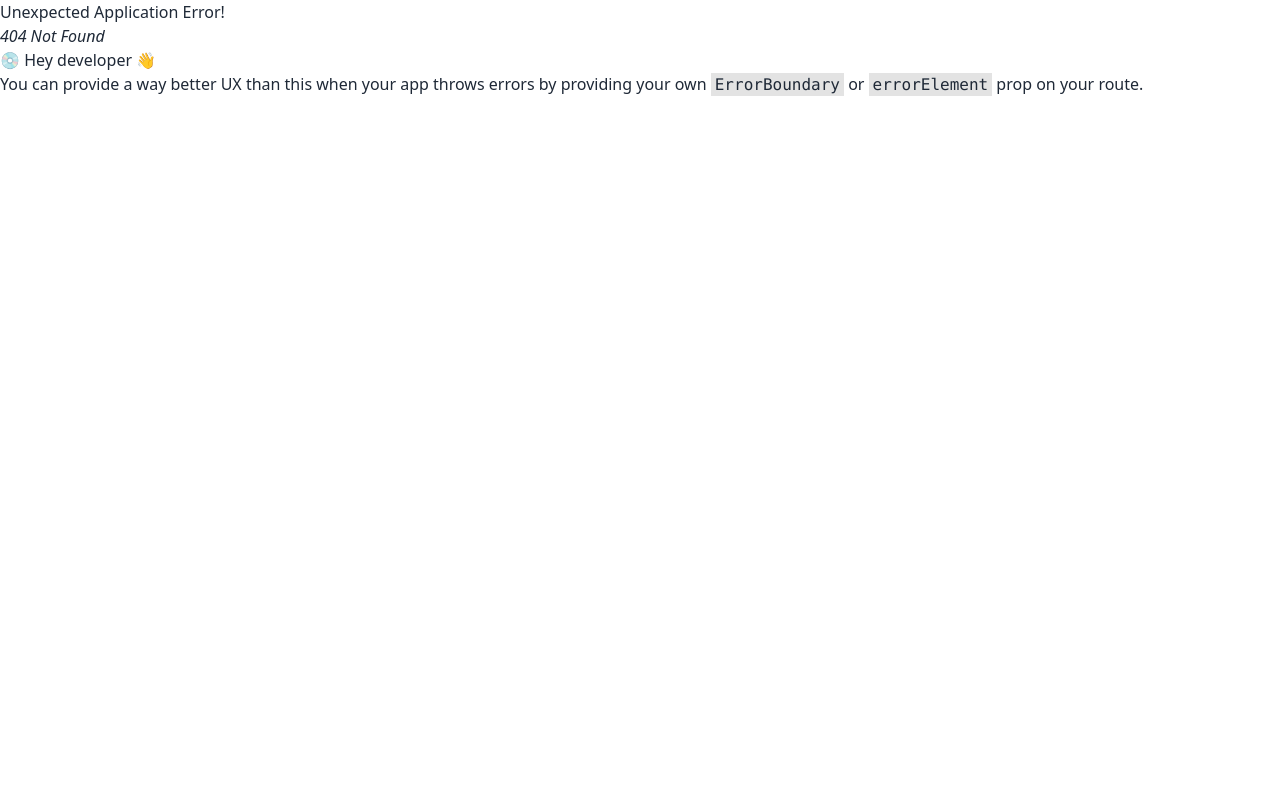
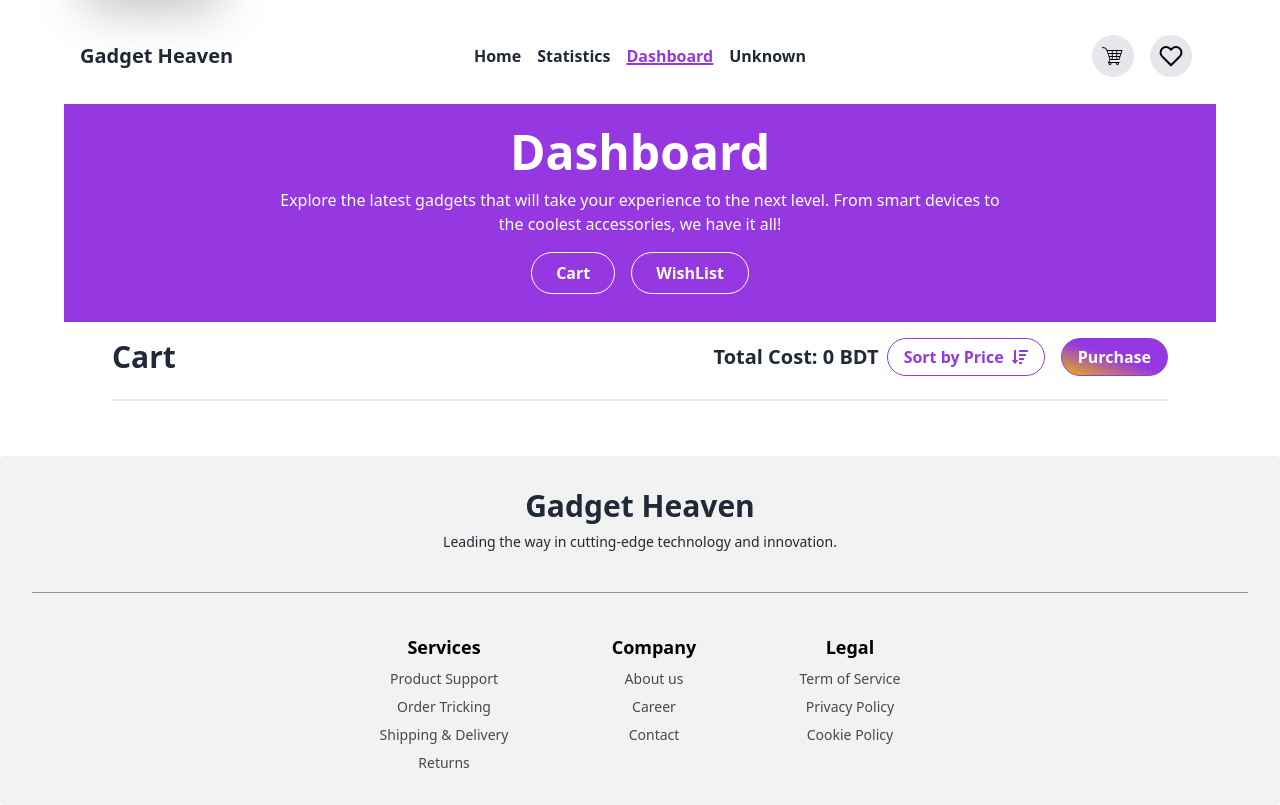
Before and after one commit to programming-hero-web-course-4/b10a8-gadget-heaven-alaminislam34, a React (Vite) app: page /dashboard/cart in a window 1280 px wide. Before the commit this address had no page. Built offline with nearby package versions, Linux system fonts and the light colour scheme.

Commit message:
added cart wishlist and another functionality

```diff
--- a/public/gadget.json
+++ b/public/gadget.json
@@ -4,7 +4,7 @@
     "product_title": "iPhone 13 Pro Max",
     "product_image": "https://i.ibb.co.com/P5DfpCT/i-Phone-13-pro-256-GB-2.jpg",
     "category": "Iphone",
-    "price": 149000,
+    "price": 125000,
     "description": "High-end smartphone with advanced camera and powerful performance.",
     "specification": [
       "6.7-inch OLED display",
@@ -36,7 +36,7 @@
     "product_title": "Google Pixel 6 Pro",
     "product_image": "https://i.ibb.co.com/b7HPQph/Google-Pixel-6-Pro.webp",
     "category": "Phones",
-    "price": 99000,
+    "price": 90000,
     "description": "Flagship Google phone with excellent camera and clean Android experience.",
     "specification": [
       "6.7-inch QHD+ display",
--- /dev/null
+++ b/src/Navbar/Navbar.css
@@ -0,0 +1,11 @@
+.Navbar_item a.active{
+    color: #9538E2;
+    text-decoration: underline;
+    text-decoration-color: #9538E2;
+    text-decoration-thickness: 2px;
+}
+.underlined_text {
+    text-decoration: underline;
+    text-decoration-color: white;
+    text-decoration-thickness: 2px;
+}
--- a/src/Navbar/Navbar.jsx
+++ b/src/Navbar/Navbar.jsx
@@ -6,6 +6,7 @@ import { RxCross2 } from "react-icons/rx";
 import { FiHeart } from "react-icons/fi";
 import { NavLink, useLocation, useNavigate } from "react-router-dom";
 import { ProductContext } from "../Pages/ProductContext";
+import "./Navbar.css";
 
 const Navbar = () => {
   const { products, liked, total, id } = useContext(ProductContext);
@@ -17,7 +18,10 @@ const Navbar = () => {
 
   const navigate = useNavigate();
   const handleDashboard = () => {
-    navigate("/dashboard");
+    navigate("/dashboard/cart");
+  };
+  const handleWishlist = () => {
+    navigate("/dashboard/wishlist");
   };
   useEffect(() => {
     switch (location.pathname) {
@@ -35,6 +39,14 @@ const Navbar = () => {
         break;
       case `/viewDetails/${id}`:
         document.title = "Gadget Heaven";
+        setHome(false);
+        break;
+      case "/dashboard/cart":
+        document.title = "Dashboard || Gadget Heaven";
+        setHome(false);
+        break;
+      case "/dashboard/wish":
+        document.title = "Dashboard || Gadget Heaven";
         setHome(false);
         break;
       case "/":
@@ -65,8 +77,8 @@ const Navbar = () => {
     >
       <div
         className={`navbar  max-w-6xl mx-auto ${
-          isHome ? "bg-[#9538e2] text-white rounded-t-xl" : ""
-        } `}
+          isHome ? "bg-[#9538e2] text-white " : ""
+        } ${isSticky ? "rounded-none" : "rounded-t-xl"} `}
       >
         <div className="navbar-start">
           <div className="dropdown">
@@ -101,18 +113,22 @@ const Navbar = () => {
             Gadget Heaven
           </NavLink>
         </div>
-        <div className="navbar-center hidden lg:flex">
-          <ul className="menu menu-horizontal px-1">
-            <li>
+        <div className=" navbar-center hidden lg:flex">
+          <ul
+            className={`${
+              isHome ? "" : "Navbar_item"
+            } flex flex-row gap-4 px-1`}
+          >
+            <li className={`font-semibold ${isHome ? "underlined_text" : ""}`}>
               <NavLink to="/">Home</NavLink>
             </li>
-            <li>
+            <li className={`font-semibold `}>
               <NavLink to="/statistics">Statistics</NavLink>
             </li>
-            <li>
+            <li className={`font-semibold `}>
               <NavLink to="/dashboard">Dashboard</NavLink>
             </li>
-            <li>
+            <li className={`font-semibold `}>
               <NavLink to="/unknown">Unknown</NavLink>
             </li>
           </ul>
@@ -146,7 +162,7 @@ const Navbar = () => {
                 </h1>
                 <div className="divider"></div>
                 <p className="font-semibold text-[#9538E2]">
-                  Subtotal: {total}k
+                  Subtotal: {total} BDT
                 </p>
                 <button
                   onClick={handleDashboard}
@@ -175,11 +191,18 @@ const Navbar = () => {
             {isTrue ? (
               <div
                 tabIndex={0}
-                className="dropdown-content bg-white shadow-xl p-4 rounded-lg w-[150px]"
+                className="dropdown-content bg-white shadow-xl p-4 rounded-lg w-40"
               >
                 <h1 className="text-lg text-center font-bold text-black">
-                  {liked.length} liked items
+                  {liked.length} Items in WishList
                 </h1>
+                <div className="divider"></div>
+                <button
+                  onClick={handleWishlist}
+                  className="py-1 md:py-2 px-2 md:px-4 rounded-full bg-[#9538E2] text-white font-semibold"
+                >
+                  WishList
+                </button>
               </div>
             ) : (
               ""
--- /dev/null
+++ b/src/Pages/Cart.jsx
@@ -0,0 +1,106 @@
+import { useContext } from "react";
+import { ProductContext } from "./ProductContext";
+import { RxCrossCircled } from "react-icons/rx";
+import { toast, ToastContainer } from "react-toastify";
+import { ImCross } from "react-icons/im";
+import { FaSortAmountDown } from "react-icons/fa";
+import success from "../assets/Group.png";
+
+const Cart = () => {
+  const { products, setProducts, total, setTotal } = useContext(ProductContext);
+  const handleRemoveCartItem = (id) => {
+    const remainingProducts = products.filter((p) => p.product_id !== id);
+    setProducts(remainingProducts);
+    toast(
+      <div className="flex gap-2 items-center">
+        <ImCross className="text-red-500" />
+        <p>Removed item</p>
+      </div>
+    );
+  };
+  const handlePurchase = () => {
+    document.getElementById("my_modal_5").showModal();
+    setProducts([]);
+  };
+  const handleSortByPrice = () => {
+    const sortPrice = [...products].sort(
+      (a, b) => parseFloat(b.price) - parseFloat(a.price)
+    );
+    setProducts(sortPrice);
+  };
+  return (
+    <div>
+      <div className="flex justify-between items-center">
+        <h2 className="text-xl md:text-2xl lg:text-3xl font-bold">Cart</h2>
+        <div className="flex gap-2 items-center">
+          <h4 className="text-lg md:text-xl font-bold">
+            Total Cost: {total} BDT
+          </h4>
+          <div className="flex flex-row gap-2 items-center justify-center">
+            <button
+              onClick={handleSortByPrice}
+              className="py-1.5 px-4 font-semibold rounded-full border border-[#9538e2] text-[#9538e2] flex flex-row gap-2 items-center justify-center"
+            >
+              <span>Sort by Price</span>
+              <FaSortAmountDown />
+            </button>
+            <button
+              onClick={handlePurchase}
+              className="py-1.5 px-4 ml-2 font-semibold rounded-full border text-white border-[#9538e2] bg-gradient-to-tr from-yellow-500 via-[#9538e2] to-[#9538e2]"
+            >
+              Purchase
+            </button>
+          </div>
+        </div>
+        {/* Open the modal using document.getElementById('ID').showModal() method */}
+        <dialog id="my_modal_5" className="modal modal-bottom sm:modal-middle">
+          <div className="modal-box flex flex-col justify-center items-center space-y-2">
+            <img src={success} alt="" />
+            <h3 className="font-bold text-xl">Payment Successfully</h3>
+            <div className="divider"></div>
+            <p className="font-medium text-black/70">Thanks for purchasing</p>
+            <p className="font-medium text-black/70">Total: {total} BDT</p>
+            <div className="modal-action">
+              <form method="dialog">
+                <button onClick={() => setTotal(0)} className="btn">
+                  Close
+                </button>
+              </form>
+            </div>
+          </div>
+        </dialog>
+      </div>
+      <div className="divider"></div>
+      <div className=" flex flex-col gap-4 my-4 md:my-6">
+        {products.map((product, index) => (
+          <div
+            key={index}
+            className="grid md:grid-cols-5 grid-cols-3 items-center gap-4 p-2 md:p-4 rounded-xl bg-white shadow-2xl relative"
+          >
+            <img src={product.product_image} alt="" />
+            <div className="md:col-span-4 col-span-2 md:space-y-4">
+              <h2 className="text-lg md:text-xl lg:text-2xl font-semibold">
+                {product.product_title}
+              </h2>
+              <p className="text-black/70 text-sm md:text-base">
+                {product.description}
+              </p>
+              <p className="text-sm md:text-base font-medium">
+                Price: $ {product.price}
+              </p>
+            </div>
+            <button
+              onClick={() => handleRemoveCartItem(product.product_id)}
+              className="absolute top-0 right-0 md:text-4xl text-3xl text-red-600"
+            >
+              <RxCrossCircled />
+            </button>
+          </div>
+        ))}
+      </div>
+      <ToastContainer />
+    </div>
+  );
+};
+
+export default Cart;
--- a/src/Pages/Dashboard.jsx
+++ b/src/Pages/Dashboard.jsx
@@ -1,13 +1,16 @@
-import { useContext } from "react";
-import { ProductContext } from "./ProductContext";
-import { RxCrossCircled } from "react-icons/rx";
+import { useState } from "react";
+import { Outlet, useNavigate } from "react-router-dom";
 
 const Dashboard = () => {
-  const { products, setProducts } = useContext(ProductContext);
-  const handleRemoveCartItem = (id) => {
-    const remainingProducts = products.filter((p) => p.product_id !== id);
-    setProducts(remainingProducts);
-    console.log(remainingProducts);
+  const [active, setActive] = useState("");
+  const navigate = useNavigate();
+  const handleCart = () => {
+    setActive("cart");
+    navigate("/dashboard/cart");
+  };
+  const handleWishlist = () => {
+    setActive("wish");
+    navigate("/dashboard/wishlist");
   };
   return (
     <div>
@@ -15,44 +18,57 @@ const Dashboard = () => {
         <h1 className="text-2xl md:text-3xl lg:text-5xl font-bold text-white">
           Dashboard
         </h1>
-        <p className="text-white md:w-8/12 mx-auto">
+        <p className="text-white md:w-8/12 mx-auto text-sm lg:text-base">
           Explore the latest gadgets that will take your experience to the next
           level. From smart devices to the coolest accessories, we have it all!
         </p>
-        <div className="flex gap-3 justify-center items-center">
-          <button className="md:py-2 py-1 text-sm md:text-base md:px-6 px-4 duration-300 rounded-full border border-white text-white hover:text-[#9538e2] font-semibold hover:bg-white">
+        <div
+          role="tablist"
+          className="tabs tabs-boxed justify-center flex gap-4 bg-transparent"
+        >
+          <a
+            onClick={handleCart}
+            role="tab"
+            className={`cursor-pointer border py-2 px-6 border-white font-semibold rounded-full ${
+              active === "cart"
+                ? "bg-white text-[#9538e2]"
+                : "bg-transparent text-white"
+            }`}
+          >
+            Cart
+          </a>
+          <a
+            onClick={handleWishlist}
+            role="tab"
+            className={`cursor-pointer border py-2 px-6 border-white font-semibold rounded-full ${
+              active === "wish"
+                ? "bg-white text-[#9538e2]"
+                : "bg-transparent text-white"
+            }`}
+          >
+            WishList
+          </a>
+        </div>
+        {/* <div role="tab" className=" tab tabs-boxed">
+          <button
+            role="tab"
+            onClick={handleCart}
+            className={`md:py-2 py-1 text-sm md:text-base md:px-6 px-4 duration-300 rounded-full border border-white text-white  font-semibold`}
+          >
             Cart
           </button>
-          <button className="md:py-2 py-1 text-sm md:text-base md:px-6 px-4 duration-300 rounded-full border border-white text-white hover:text-[#9538e2] font-semibold hover:bg-white">
+          <button
+            role="tab"
+            onClick={handleWishlist}
+            className={`md:py-2 py-1 text-sm md:text-base md:px-6 px-4 duration-300 rounded-full border border-white text-white  font-semibold`}
+          >
             Wishlist
           </button>
-        </div>
+        </div> */}
       </div>
-      <div className="w-11/12 mx-auto flex flex-col gap-4 my-4 md:my-6">
-        {products.map((product, index) => (
-          <div
-            key={index}
-            className="grid md:grid-cols-5 grid-cols-3 items-center gap-4 p-2 md:p-4 rounded-xl bg-white shadow-2xl relative"
-          >
-            <img src={product.product_image} alt="" />
-            <div className="md:col-span-4 col-span-2 md:space-y-4">
-              <h2 className="text-lg font-semibold">{product.product_title}</h2>
-              <p className="text-black/70 text-sm md:text-base">
-                {product.description}
-              </p>
-              <p className="text-sm md:text-base font-medium">
-                Price: $ {product.price}
-              </p>
-            </div>
-            <button
-              onClick={() => handleRemoveCartItem(product.product_id)}
-              className="absolute top-0 right-0 md:text-4xl text-3xl text-red-600"
-            >
-              <RxCrossCircled />
-            </button>
-          </div>
-        ))}
-      </div>
+      <section className="w-11/12 mx-auto">
+        <Outlet />
+      </section>
     </div>
   );
 };
--- a/src/Pages/Home.jsx
+++ b/src/Pages/Home.jsx
@@ -63,7 +63,7 @@ const Home = () => {
                 </figure>
                 <div className="p-4 space-y-2">
                   <h2 className="card-title">{p.product_title}</h2>
-                  <p>Price: {p.price} $</p>
+                  <p>Price: {p.price} BDT</p>
                   <button
                     onClick={() => handleProductsDetails(p.product_id)}
                     className="py-2 px-4 rounded-full border duration-300 border-[#9538e2] text-[#9538e2] hover:bg-[#9538e2] hover:text-white"
--- a/src/Pages/ProductContext.jsx
+++ b/src/Pages/ProductContext.jsx
@@ -58,6 +58,8 @@ const ProductProvider = ({ children }) => {
         handleDetailsId,
         id,
         setProducts,
+        setLiked,
+        setTotal,
       }}
     >
       {children}
--- a/src/Pages/Statistics.jsx
+++ b/src/Pages/Statistics.jsx
@@ -11,7 +11,6 @@ import {
 
 const Statistics = () => {
   const product = useLoaderData();
-  console.log(product);
   return (
     <div>
       <div className="bg-[#9538e2] text-center p-4 md:p-8 lg:p-8 space-y-3 w-full">
--- a/src/Pages/ViewDetails.jsx
+++ b/src/Pages/ViewDetails.jsx
@@ -43,7 +43,7 @@ const ViewDetails = () => {
             <h2 className="text-xl md:text-2xl lg:text-3xl font-semibold">
               {product_title}
             </h2>
-            <p>Price: {price}k</p>
+            <p>Price: {price} BDT</p>
             <p
               className={`py-1 px-3 rounded-full ${
                 availability ? "bg-green-200" : "bg-red-200"
@@ -69,8 +69,10 @@ const ViewDetails = () => {
             </p>
             <div className="flex flex-row gap-2 justify-start items-center">
               <button
+                id="addToCart"
+                disabled={!availability}
                 onClick={() => handleProduct(viewGadget)}
-                className="py-1 px-3 rounded-full border border-[#9538E2] hover:bg-[#9538E2] text-[#9538E2] font-semibold hover:text-white"
+                className={` py-1 px-3 rounded-full border border-[#9538E2] hover:bg-[#9538E2] text-[#9538E2] font-semibold hover:text-white`}
               >
                 Add to Card
               </button>
--- /dev/null
+++ b/src/Pages/WishList.jsx
@@ -0,0 +1,66 @@
+import { useContext } from "react";
+import { ProductContext } from "./ProductContext";
+import { RxCrossCircled } from "react-icons/rx";
+import { toast, ToastContainer } from "react-toastify";
+import { ImCross } from "react-icons/im";
+
+const WishList = () => {
+  const { liked, setLiked, handleProduct } = useContext(ProductContext);
+
+  const handleRemoveCartItem = (id) => {
+    const remainingProducts = liked.filter((p) => p.product_id !== id);
+    setLiked(remainingProducts);
+    toast(
+      <div className="flex gap-2 items-center">
+        <ImCross className="text-red-500" />
+        <p>Removed item</p>
+      </div>
+    );
+  };
+  return (
+    <div>
+      <h2 className="text-xl md:text-2xl lg:text-3xl font-bold my-4 md:my-6">
+        Wishlist
+      </h2>
+      <div className=" flex flex-col gap-4 my-4 md:my-6">
+        {liked.map((product, index) => (
+          <div
+            key={index}
+            className="grid md:grid-cols-5 grid-cols-3 items-center gap-4 p-2 md:p-4 rounded-xl bg-white shadow-2xl relative"
+          >
+            <img src={product.product_image} alt="" />
+            <div className="md:col-span-4 col-span-2 md:space-y-4">
+              <h2 className="text-lg md:text-xl lg:text-2xl font-semibold">
+                {product.product_title}
+              </h2>
+              <p className="text-black/70 text-sm md:text-base">
+                {product.description}
+              </p>
+              <p className="text-sm md:text-base font-medium">
+                Price: $ {product.price}
+              </p>
+              <button
+                onClick={() => {
+                  handleProduct(product),
+                    handleRemoveCartItem(product.product_id);
+                }}
+                className="py-1 px-3 rounded-full border border-[#9538E2] hover:bg-[#9538E2] text-[#9538E2] font-semibold hover:text-white"
+              >
+                Add to Card
+              </button>
+            </div>
+            <button
+              onClick={() => handleRemoveCartItem(product.product_id)}
+              className="absolute top-0 right-0 md:text-4xl text-3xl text-red-600"
+            >
+              <RxCrossCircled />
+            </button>
+          </div>
+        ))}
+      </div>
+      <ToastContainer />
+    </div>
+  );
+};
+
+export default WishList;
```
Also changed, not shown: src/Routes/Routes.jsx (+12 -0 lines).
